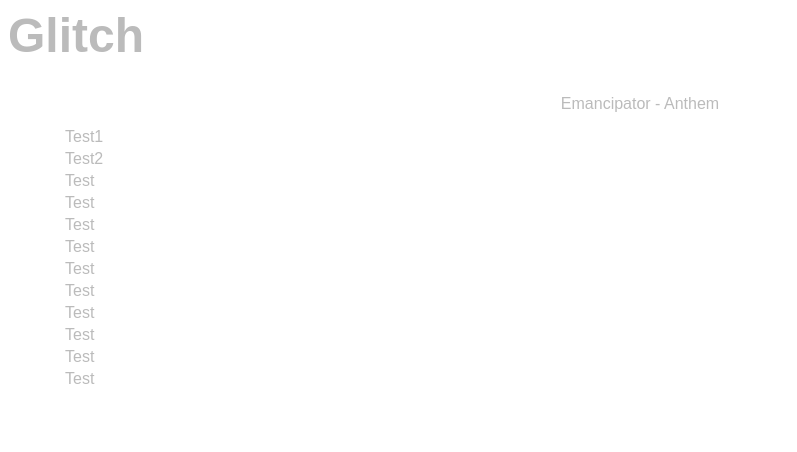
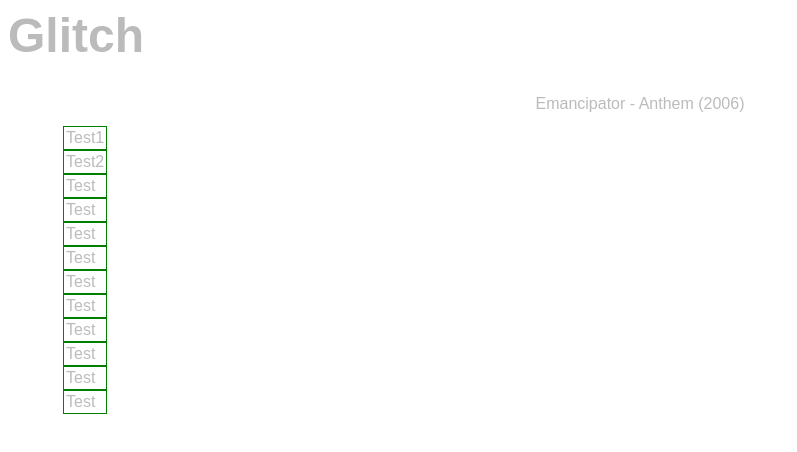
Before and after one commit to PoliticalPenguin/Glitch, a website: page Client/index.html in a window 1280 px wide. Shown: the whole page, without its empty margins (0-797 px from the left). Drawn offline with nearby package versions, Linux system fonts and the light colour scheme.

Commit message:
Add song history

```diff
--- a/Client/YouTube/youtube.js
+++ b/Client/YouTube/youtube.js
@@ -21,7 +21,7 @@ angular.module('glitch.youtube', [
   // Stores the currently playing video
   $scope.currentVideo = {
     url: 'https://www.youtube.com/watch?v=3PEGDGxZdzA#t=300s',
-    title: "Emancipator - Anthem",
+    title: "Emancipator - Anthem (2006)",
     duration: 60000,
   };
 
--- a/Client/index.html
+++ b/Client/index.html
@@ -15,7 +15,7 @@
   <div class="Container" ng-controller="youtubeController">
     <div class="song-hist">
       <ul>
-        <li ng-repeat="video in pastVideos track by $index">{{ video }}</li>
+        <li class="playlist-song" ng-repeat="video in pastVideos track by $index">{{ video }}</li>
       </ul>
     </div>
     <div class="video-div">
--- a/Client/styles.css
+++ b/Client/styles.css
@@ -7,6 +7,11 @@ body {
 h1 {
   font-size: 3em;
 }
+
+.playlist-song {
+  border: 1px solid green;
+}
+
 
 .video-div {
   margin: auto;
```
